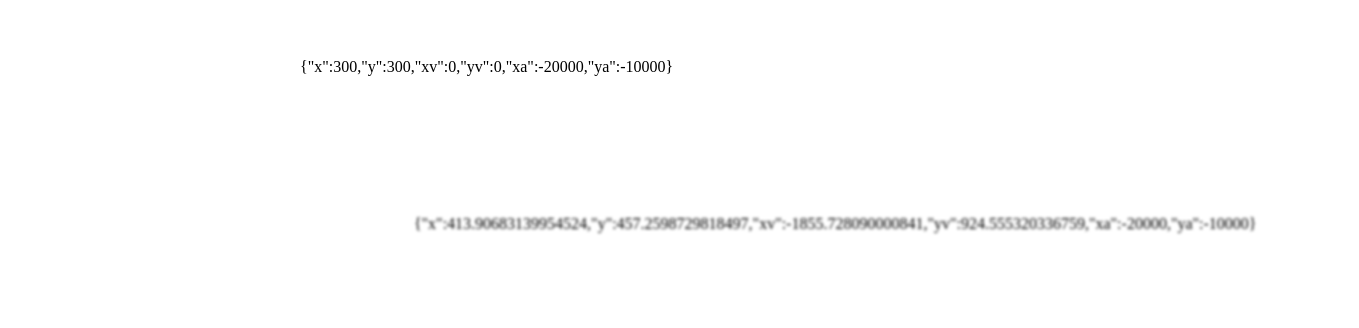
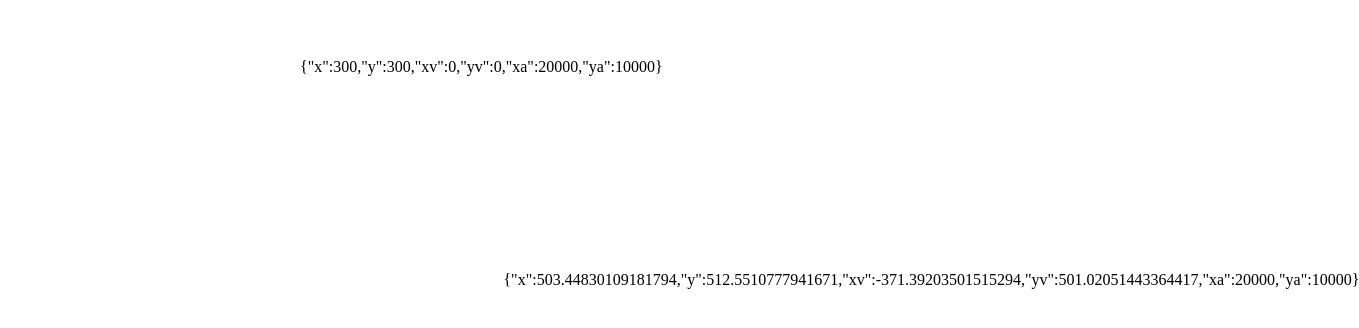
Before and after one commit to Blake-Dowling/Typescript-Physics-Simulator, a React (Create React App) app: page / in a window 1280 px wide. Shown: the part 242-570 px from the top of the page, 1359 px wide, since content can reach past the window. Built offline with nearby package versions, Linux system fonts and the light colour scheme.

Commit message:
dimension reduction

```diff
--- a/src/index.tsx
+++ b/src/index.tsx
@@ -2,7 +2,7 @@ import React, { useState, useEffect } from 'react'
 import ReactDOM from 'react-dom'
 import './index.css'
 import Text from './text'
-import { ob } from './ob'
+import { ob, Dir } from './ob'
 import Ob from './ob'
 import { time } from 'console'
 
@@ -39,10 +39,10 @@ export default function Index() {
       const newObList = [...prevObList]
       for(const obj of newObList){
         //******************** Check and Handle Collision ********************/
-        if(!boundsY(obj, T, SCREEN_HEIGHT)
-          && !boundsY(obj, T, 0)
-          && !boundsX(obj, T, SCREEN_WIDTH)
-          && !boundsX(obj, T, 0)
+        if(!obj.bounds(Dir.y, T, SCREEN_HEIGHT)
+          && !obj.bounds(Dir.y, T, 0)
+          && !obj.bounds(Dir.x, T, SCREEN_WIDTH)
+          && !obj.bounds(Dir.x, T, 0)
           ){
           //******************** Otherwise Simply Move ********************/
           obj.move(T);
@@ -51,41 +51,6 @@ export default function Index() {
       }
     return newObList;
     });
-  }
-  //******************** Check and Handle Collision ********************/
-  function boundsX(obj: ob, T: number, bound: number){
-    const time_until_collision = obj.calcTDX(bound - obj.x);
-    console.log(time_until_collision)
-    if(Number.isNaN(time_until_collision)){
-      return false;
-    }
-    if(time_until_collision < T){
-
-      obj.move(time_until_collision)
-      obj.accl(time_until_collision)
-      obj.xv = -obj.xv
-      obj.move(T - time_until_collision)
-      obj.accl(T - time_until_collision)
-      return true;
-    }
-    return false;
-  }
-  function boundsY(obj: ob, T: number, bound: number){
-    const time_until_collision = obj.calcTDY(bound - obj.y);
-    console.log(time_until_collision)
-    if(Number.isNaN(time_until_collision)){
-      return false;
-    }
-    if(time_until_collision < T){
-
-      obj.move(time_until_collision)
-      obj.accl(time_until_collision)
-      obj.yv = -obj.yv
-      obj.move(T - time_until_collision)
-      obj.accl(T - time_until_collision)
-      return true;
-    }
-    return false;
   }
 
 
--- a/src/ob.tsx
+++ b/src/ob.tsx
@@ -2,7 +2,9 @@ import React from 'react'
 
 const SCREEN_HEIGHT = window.innerHeight;
 const SCREEN_WIDTH = window.innerWidth;
-
+export enum Dir{
+  x, y
+}
 function round(x: number, places: number) : number{
   x = Math.round(x * (10 ** places));
   x = x / (10 ** places);
@@ -11,6 +13,7 @@ function round(x: number, places: number) : number{
 
 
 export class ob{
+
     x: number;
     y: number;
     xv: number;
@@ -22,8 +25,8 @@ export class ob{
         this.y = y;
         this.xv = 0;
         this.yv = 0;
-        this.xa = -20000;
-        this.ya = -10000;
+        this.xa = 20000;
+        this.ya = 10000;
     }
 
 
@@ -31,10 +34,6 @@ export class ob{
 
       this.xv += this.xa*t;
       this.yv += this.ya*t;
-    }
-
-    calcKE(){
-      return (.5*(this.yv**2))
     }
 
     calcDDY(td: number){
@@ -53,28 +52,44 @@ export class ob{
     // curves) or never reach dd (td = infinity). Because we are
     // detecting collisions, however, simply using the minimum
     // positive result provides the correct output.
-    calcTDY(dd: number){
+    calcTD(dir: Dir, dd: number){
+      let d = 0;
+      let v = 0;
+      let a = 0;
+      if(dir === Dir.x){
+        d = this.x;
+        v = this.xv;
+        a = this.xa;
+      }
+      else if(dir === Dir.y){
+        d = this.y;
+        v = this.yv;
+        a = this.ya;
+      }
+      else{
+        return NaN;
+      }
       let td = 0;
       // Positive direction
         let td_plus = (
-          (-this.yv - (
+          (-v - (
                                     Math.sqrt(
-                                      (this.yv**2) - (2*this.ya * (-dd))
+                                      (v**2) - (2*a * (-dd))
                                     )
                                 )
           )
-        / this.ya
+        / a
         )
 
       // Negative direction
         let td_minus = (
-          (-this.yv + (
+          (-v + (
                                     Math.sqrt(
-                                      (this.yv**2) - (2*this.ya * (-dd))
+                                      (v**2) - (2*a * (-dd))
                                     )
                                 )
           )
-        / this.ya
+        / a
         )
         // Calculate minimum positive output
         td = td_plus >= 0 && td_minus < 0 ? td_plus :
@@ -84,37 +99,36 @@ export class ob{
               0;
       return td;
     }
-    calcTDX(dd: number){
-      let td = 0;
-      // Positive direction
-        let td_plus = (
-          (-this.xv - (
-                                    Math.sqrt(
-                                      (this.xv**2) - (2*this.xa * (-dd))
-                                    )
-                                )
-          )
-        / this.xa
-        )
 
-      // Negative direction
-        let td_minus = (
-          (-this.xv + (
-                                    Math.sqrt(
-                                      (this.xv**2) - (2*this.xa * (-dd))
-                                    )
-                                )
-          )
-        / this.xa
-        )
-        // Calculate minimum positive output
-        td = td_plus >= 0 && td_minus < 0 ? td_plus :
-              td_minus >= 0 && td_plus < 0 ? td_minus :
-              td_plus >= 0 && td_minus >= 0 ? Math.min(td_plus, td_minus):
-              Number.isNaN(td_plus) || Number.isNaN(td_minus) ? NaN :
-              0;
-      return td;
+    //******************** Check and Handle Collision ********************/
+  bounds(dir: Dir, T: number, bound: number){
+    const time_until_collision =
+          dir === Dir.x ? this.calcTD(Dir.x, bound - this.x) :
+          dir === Dir.y ? this.calcTD(Dir.y, bound - this.y) :
+          NaN;
+    console.log(time_until_collision)
+    if(Number.isNaN(time_until_collision)){
+      return false;
     }
+    if(time_until_collision < T){
+
+      this.move(time_until_collision)
+      this.accl(time_until_collision)
+      if(dir === Dir.x){
+        this.xv = -this.xv
+      }
+      else if(dir === Dir.y){
+        this.yv = -this.yv
+      }
+
+      this.move(T - time_until_collision)
+      this.accl(T - time_until_collision)
+      return true;
+    }
+    return false;
+  }
+
+
     move(t: number){
       this.x = (0.5 * (this.xa * (t ** 2))) + (this.xv * t) + this.x;
       this.y = (0.5 * (this.ya * (t ** 2))) + (this.yv * t) + this.y;
```
